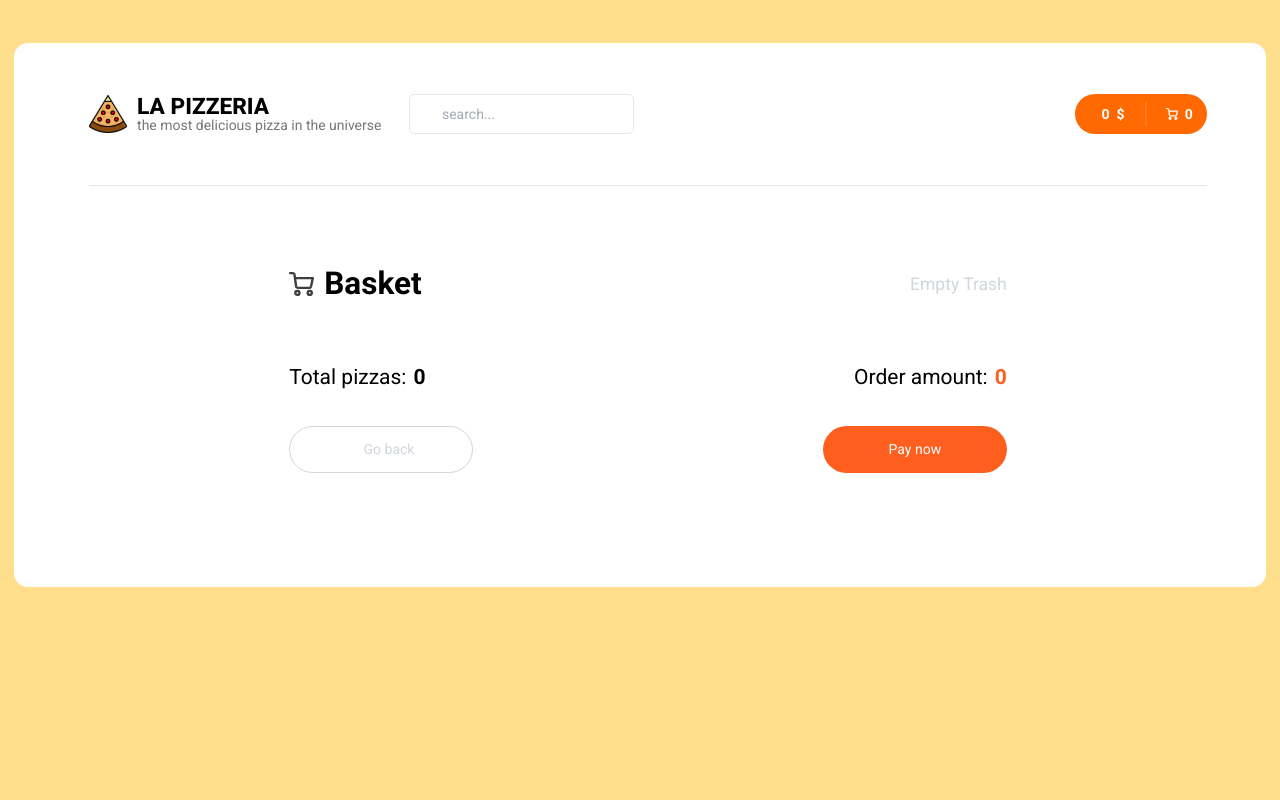
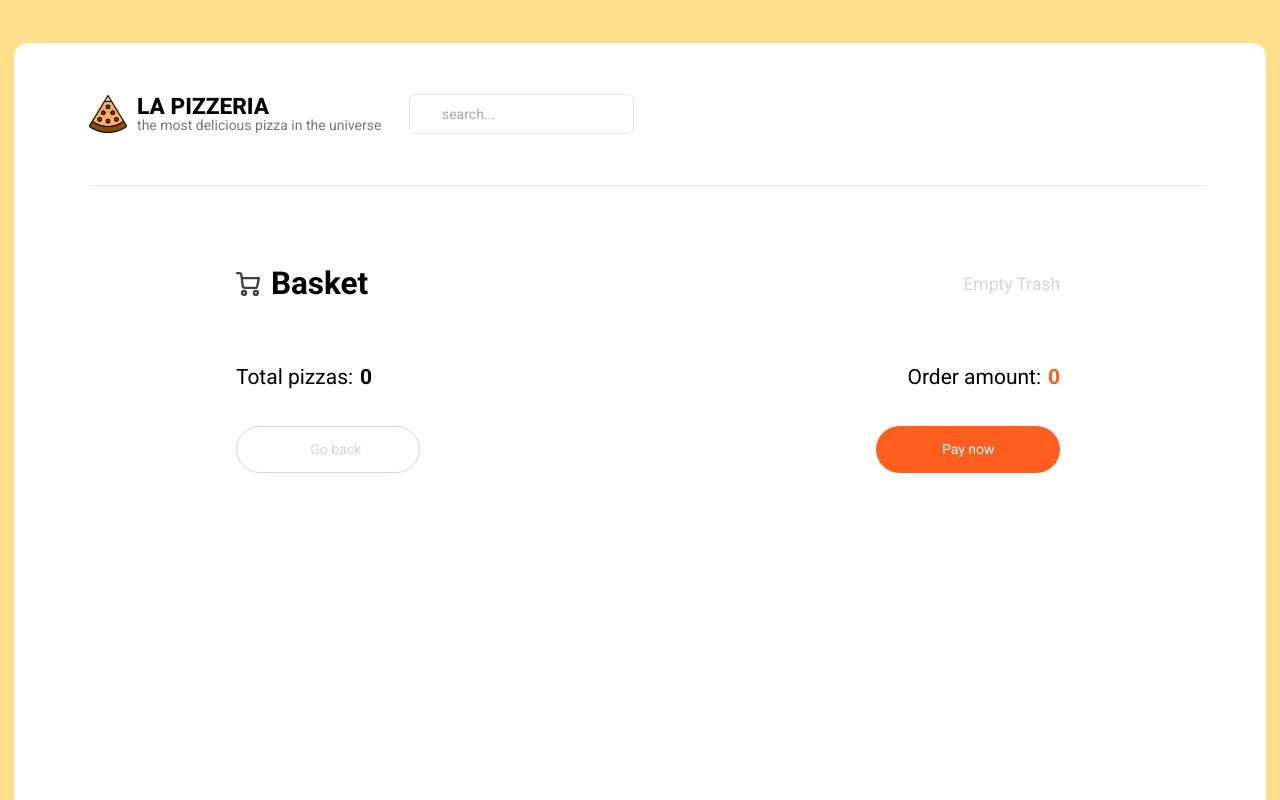
Before and after one commit to yuriidano/la-pizzeria, a React (Vite) app: page /cart in a window 1280 px wide. Shown: the top 800 px of the page. Built offline with nearby package versions, Linux system fonts and the light colour scheme; some icons are missing; a web font is replaced by a local one.

Commit message:
Implemented error handling from the server when receiving pizzas.

```diff
--- a/index.html
+++ b/index.html
@@ -4,7 +4,7 @@
     <meta charset="UTF-8" />
     <link rel="icon" type="image/svg+xml" href="/vite.svg" />
     <meta name="viewport" content="width=device-width, initial-scale=1.0" />
-    <title>Vite + React + TS</title>
+    <title>La pizzeria</title>
     <link href="https://fonts.googleapis.com/css2?family=Kapakana:wght@300..400&family=Roboto:ital,wght@0,100..900;1,100..900&display=swap" rel="stylesheet">
   </head>
   <body>
--- a/src/App.css
+++ b/src/App.css
@@ -29,6 +29,7 @@ body {
  [class*="container"] {
   max-width: 1400px;
   margin: 10px auto 10px auto;
+  min-height: 920px;
   @media (min-width: 768px){
       margin: 43px auto 63px auto;
   }
--- a/src/App.tsx
+++ b/src/App.tsx
@@ -10,9 +10,9 @@ import Cart from './pages/Cart'
     return (
         <div className='flex flex-col min-h-full overflow-hidden'>
             <div className='container'>
-                <div className='bg-white !pr-[clamp(15px,0.481px+4.537vw,64px)] !pl-[clamp(15px,-4.852px+6.204vw,82px)] !mx-2 !rounded-md  md:!mx-4 md:!rounded-2xl'>
+                <div className='min-h-263 flex flex-col bg-white !pr-[clamp(15px,0.481px+4.537vw,64px)] !pl-[clamp(15px,-4.852px+6.204vw,82px)] !mx-2 !rounded-md  md:!mx-4 md:!rounded-2xl'>
                     <Header />
-                    <main className='flex-grow-1 flex-shrink-1 flex-basis-full'>
+                    <main className='!min-h-full !flex-grow-1 !flex-shrink-1 !flex-basis-full '>
                         <Routes>
                             <Route path='/' element={<Home />} />
                             <Route path='/cart' element={<Cart />} />
--- /dev/null
+++ b/src/components/Error/Error.tsx
@@ -0,0 +1,36 @@
+import type { SerializedError } from "@reduxjs/toolkit";
+import type { FetchBaseQueryError } from "@reduxjs/toolkit/query";
+import { useEffect } from "react";
+import { useAppDispatch } from "../../redux/store";
+import { toggleIsError } from "../../redux/home/homeSlice";
+
+type RTKQueryError = FetchBaseQueryError | SerializedError;
+
+type Props = {
+    errorData: RTKQueryError
+}
+
+export const ErrorComponent = ({ errorData }: Props) => {
+    const dispatch = useAppDispatch();
+    useEffect(() => {
+        dispatch(toggleIsError(true));
+
+        return () => {
+            toggleIsError(false)
+        }
+    }, [])
+
+    return (
+        <div className="!min-w-full shrink-1 grow-1 basis-full text-xl text-red-500 text-center !pt-50 !mb-10 flex justify-center items-center">
+            <div >
+                <span className="text-2xl font-bold inline-block !pr-2">Error:</span> {
+                    'data' in errorData && typeof errorData.data === 'string'
+                        ? errorData.data
+                        : 'error' in errorData
+                            ? errorData.error
+                            : 'Unknown error'
+                }
+            </div>
+        </div>
+    )
+};
--- a/src/components/Header/Header.tsx
+++ b/src/components/Header/Header.tsx
@@ -3,20 +3,28 @@ import basket from '../../assets/icons/basket.svg'
 import classNames from 'classnames'
 import stylles from './Header.module.scss'
 import { HeaderForm } from './HeaderForm/HeaderForm'
-import { Link } from 'react-router'
+import { Link, useLocation } from 'react-router'
 import { useAppDispatch, useAppSelector } from '../../redux/store'
 import { selectCartPizza, selectTotalPrice } from '../../redux/cart/cartSelectors'
 import { useEffect, useRef } from 'react'
 import { setPizzasCart } from '../../redux/cart/cartSlice'
+import { calcTotalCount } from '../../utils/utils'
+import { selectIsError } from '../../redux/home/homeSelectors'
 
 
 export const Header = () => {
     const dispatch = useAppDispatch();
     const totalPrice = useAppSelector(selectTotalPrice);
     const cartPizzas = useAppSelector(selectCartPizza);
-    const totalPizzas = cartPizzas.reduce((sum, item) => item.count + sum, 0);
+    const isError = useAppSelector(selectIsError);
+    const totalPizzas = calcTotalCount(cartPizzas);
     const isMounted = useRef(false);
     const localCartPizzas = window.JSON.parse(localStorage.getItem('cartPizzas') ?? '[]');
+    const location = useLocation();
+
+    const pathnameString = location.pathname;
+    const pathname = pathnameString.includes('cart') && 'cart';
+
 
 
     useEffect(() => {
@@ -24,7 +32,7 @@ export const Header = () => {
     }, [])
 
     useEffect(() => {
-        if(isMounted.current) {
+        if (isMounted.current) {
             localStorage.setItem('cartPizzas', window.JSON.stringify(cartPizzas))
         }
         isMounted.current = true;
@@ -45,8 +53,11 @@ export const Header = () => {
                         <div className='text-my-gray-text hidden md:block'>the most delicious pizza in the universe</div>
                     </div>
                 </Link>
+                {!isError &&
                     <HeaderForm />
+                }
             </div>
+            { pathname !== 'cart' && !isError &&
                 <Link to={'/cart'} className={classNames(
                     'min-h-[clamp(30px,17.593px+2.315vw,40px)] bg-orange-500 flex gap-x-5 !px-[clamp(18px,15.037px+0.926vw,28px)] rounded-3xl duration-300 ' +
                     ' hover:bg-orange-600 ' +
@@ -63,6 +74,7 @@ export const Header = () => {
                         <div className='text-white font-bold'>{totalPizzas}</div>
                     </div>
                 </Link>
+            }
         </header>
     )
 }
--- a/src/pages/Cart.tsx
+++ b/src/pages/Cart.tsx
@@ -6,21 +6,22 @@ import { useAppDispatch, useAppSelector } from '../redux/store';
 import { selectCartPizza, selectTotalPrice } from '../redux/cart/cartSelectors';
 import { CartPizza } from '../components/CartPizza/CartPizza';
 import { clearCart } from '../redux/cart/cartSlice';
+import { calcTotalCount } from '../utils/utils';
 
 
 const Cart = () => {
     const cartPizzas = useAppSelector(selectCartPizza);
     const dispatch = useAppDispatch();
     const totalPrice = useAppSelector(selectTotalPrice);
-    const totalPizzas = cartPizzas.reduce((sum, item) => item.count + sum, 0);
+    const totalPizzas = calcTotalCount(cartPizzas);
 
     const clearCartHandler = () => {
         dispatch(clearCart())
     }
 
     return (
-        <div className='!pt-23 !pb-32.5'>
-            <div className='max-w-205 !mx-auto'>
+        <div className='!pt-23 !pb-32.5 '>
+            <div className='max-w-235.5 !mx-auto'>
                 <div className='flex items-center justify-between !mb-7.5'>
                     <div className='flex items-center gap-x-3'>
                         <div className='!w-7 !h-7 '>
--- a/src/pages/Home.tsx
+++ b/src/pages/Home.tsx
@@ -10,28 +10,29 @@ import { useAppDispatch, useAppSelector } from "../redux/store";
 import Pagination from '@mui/material/Pagination';
 import { useLocation, useNavigate } from "react-router";
 import queryString from 'query-string';
+import { ErrorComponent } from "../components/Error/Error";
 
 const Home = () => {
-    const dispatch =useAppDispatch();
+    const dispatch = useAppDispatch();
     const navigate = useNavigate();
     const location = useLocation();
     const isMounted = useRef(false);
     const isQuery = useRef(false);
-    const {filter: {activeCategory, activeSort, search, currentPage}, limit, pageCount} = useAppSelector(selectHome);
+    const { filter: { activeCategory, activeSort, search, currentPage }, limit, pageCount } = useAppSelector(selectHome);
     const categotyItems = ['All', 'Meat', 'Vegetarian', 'Grill', 'Acute', 'Closed'];
 
     const order = activeSort?.name.includes('asc') ? 'asc' : 'desc';
     const sortQuery = activeSort?.sortProperty || '';
 
     useEffect(() => {
-        if(location.search) {
+        if (location.search) {
             const parse = queryString.parse(location.search);
 
             isQuery.current = true;
 
-            const parseFilter:FilterType = {
+            const parseFilter: FilterType = {
                 activeCategory: Number(parse?.activeCategory),
-                activeSort:  parse.activeSort === 'title' ? {name: 'alphabet (asc)', sortProperty: parse?.activeSort as string} : {name: parse?.activeSort as string + '(asc)', sortProperty: parse?.activeSort as string},
+                activeSort: parse.activeSort === 'title' ? { name: 'alphabet (asc)', sortProperty: parse?.activeSort as string } : { name: parse?.activeSort as string + '(asc)', sortProperty: parse?.activeSort as string },
                 currentPage: Number(parse.currentPage),
                 search: parse.search as string ?? ''
             }
@@ -39,11 +40,11 @@ const Home = () => {
         }
     }, [])
 
-    const { isLoading, data } = useGetPizzasQuery({ activeCategory, sortQuery, order, search, limit, currentPage }, {skip: isQuery.current});
+    const { isLoading, isError, error, data } = useGetPizzasQuery({ activeCategory, sortQuery, order, search, limit, currentPage }, { skip: isQuery.current });
     useEffect(() => {
         isQuery.current = false;
     }, [])
-
+    console.log(error);
 
     const pizzasItems = data?.map(pizza => <Pizza key={pizza.id} {...pizza} />);
     const skeleton = [...new Array(4)].map((_, index) => <SkeletonPizza key={index} />)
@@ -53,8 +54,8 @@ const Home = () => {
         dispatch(setCurrentPage(value))
     };
 
-    type queryType = {activeCategory?: number, activeSort?: string, search?: string, currentPage?: number};
-    const query:queryType = {};
+    type queryType = { activeCategory?: number, activeSort?: string, search?: string, currentPage?: number };
+    const query: queryType = {};
 
     useEffect(() => {
         if (isMounted.current) {
@@ -73,21 +74,27 @@ const Home = () => {
 
 
     return (
-        <div className="!pt-[clamp(32px,6.074px+1.852vw,32px)] !pb-[clamp(20px,5.778px+4.444vw,68px)]">
+        <div className="!pt-[clamp(32px,6.074px+1.852vw,32px)] !pb-[clamp(20px,5.778px+4.444vw,68px)] flex flex-col">
+            {isError ?
+                        <ErrorComponent errorData={error} />
+                    :
+                    <>
                         <div className="flex flex-col items-center justify-between gap-y-7 !mb-12 md:!mb-9  md:flex-row md:items-start">
                             <div ><Category categotyItems={categotyItems} /></div>
                             <div className="flex min-w-full md:min-w-auto "><Sort /></div>
                         </div>
-            <h2 className="!text-[clamp(22px,19.63px+0.741vw,30px)] !font-bold !mb-[clamp(15px,21.741px+1.019vw,36px)]">{categotyItems[activeCategory]}</h2>
+                        <h2 className="!text-[clamp(22px,19.63px+0.741vw,30px)] !font-bold !mb-[clamp(15px,21.741px+1.019vw,36px)]">
+                        {categotyItems[activeCategory]}</h2>
                         <div className="!mb-10 min-h-130.5">
-                {
-                    isLoading ?
+                            {isLoading ?
                                 <div className="flex flex-wrap gap-x-16.5 gap-y-16 !pl-5 !pt-3 justify-center md:justify-around 2xl:justify-start">{skeleton}</div>
                               :
                                 <div className="flex flex-wrap justify-center gap-x-10 gap-y-16 md:justify-around 2xl:justify-start">{pizzasItems}</div>
                             }
                         </div>
                         <Pagination count={pageCount} page={currentPage} onChange={handleChange} />
+                    </>
+            }
         </div>
     )
 };
--- a/src/redux/home/homeSelectors.ts
+++ b/src/redux/home/homeSelectors.ts
@@ -16,6 +16,10 @@ export const selectSearch = (state: RootState) => {
     return state.homeReducer.filter.search
 };
 
+export const selectIsError = (state: RootState) => {
+    return state.homeReducer.isError
+};
+
 
 export const selectHome = (state: RootState) => {
     return state.homeReducer
--- a/src/utils/utils.ts
+++ b/src/utils/utils.ts
@@ -7,3 +7,7 @@ export const calcTotalPrice = (cartPizzas: CartPizzaType[]) => {
 export const findPizzaById = (cartPizzas: CartPizzaType[], id: number) => {
     return  cartPizzas.find(pizza => pizza.id === id);
 }
+
+export const calcTotalCount = (cartPizzas: CartPizzaType[]) => {
+    return cartPizzas.reduce((sum, item) => item.count + sum, 0)
+}
```
Also changed, not shown: src/redux/home/homeSlice.ts (+8 -3 lines). Lines whose indentation alone changed are shown as unchanged.
